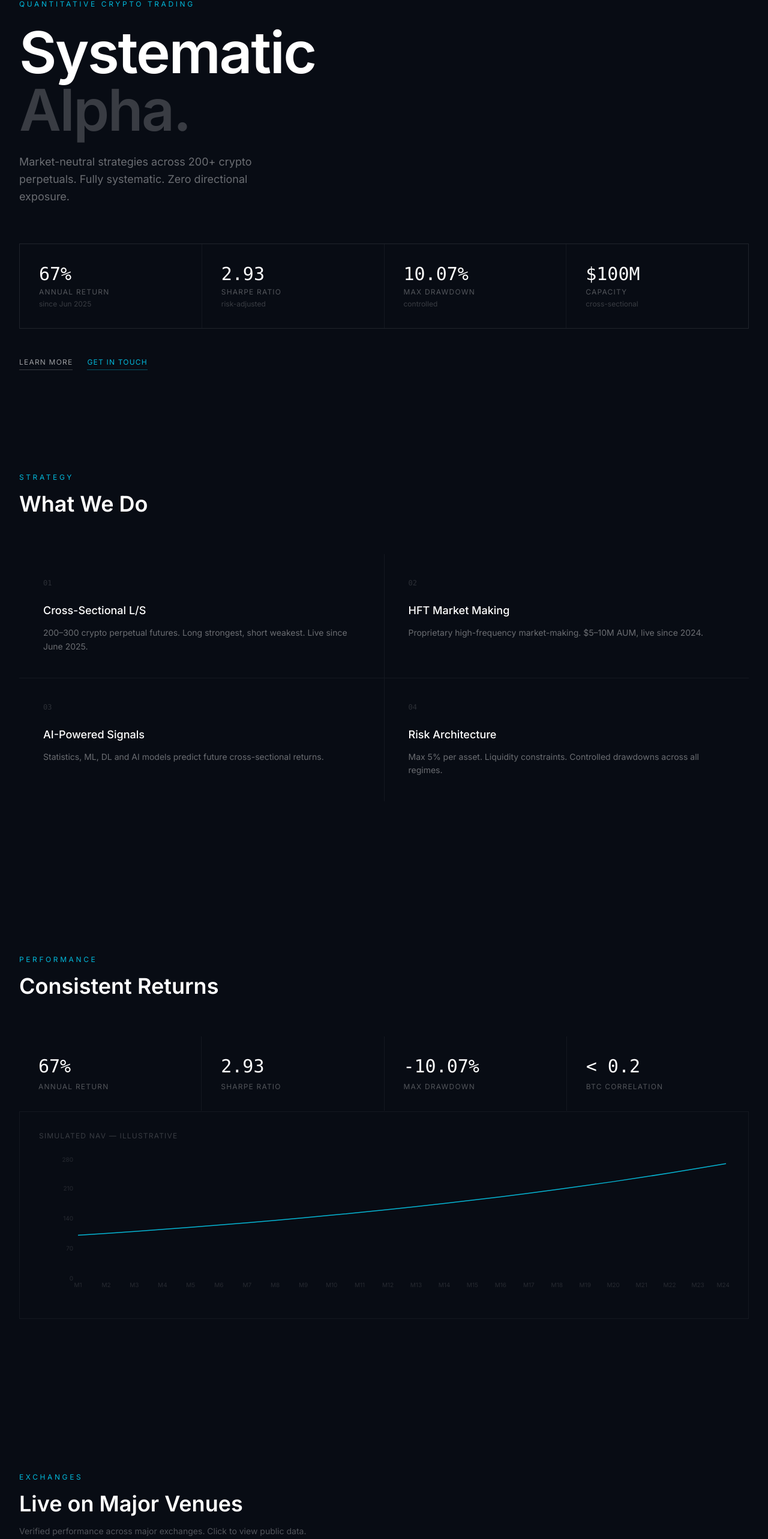
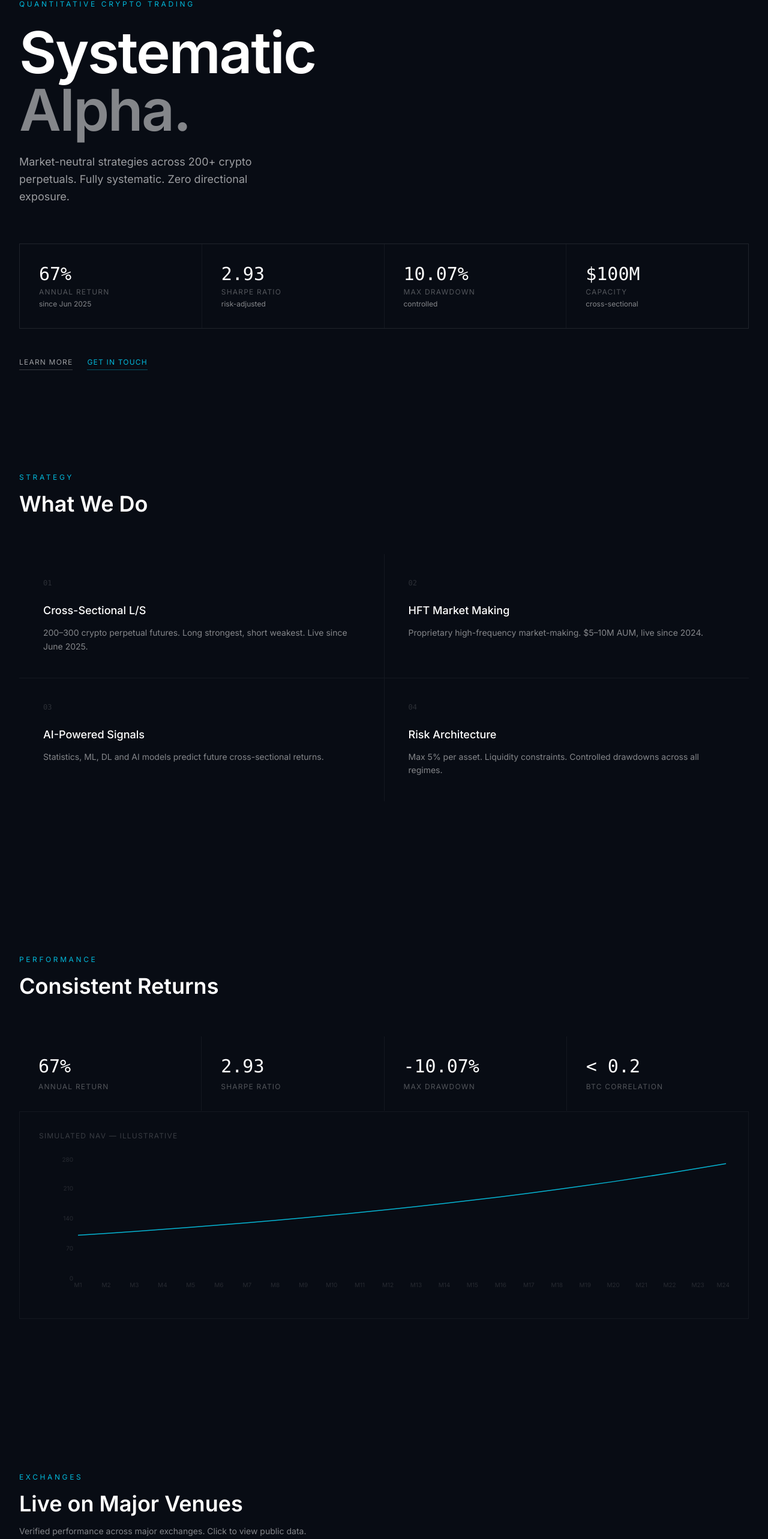
Before and after one commit to pkuyihangji/webset, a Next.js app: page / in a window 1280 px wide. Shown: the part 140-2706 px from the top of the page at 60% size. Built offline with nearby package versions, Linux system fonts and the light colour scheme.

Commit message:
fix: improve text contrast across all sections

```diff
--- a/components/ExchangePresence.tsx
+++ b/components/ExchangePresence.tsx
@@ -9,7 +9,7 @@ export default function ExchangePresence() {
     <section id="exchanges" className="py-32 px-8 max-w-7xl mx-auto">
       <p className="text-cyan-500 text-xs tracking-[0.3em] uppercase mb-4">Exchanges</p>
       <h2 className="text-4xl font-semibold text-white mb-4">Live on Major Venues</h2>
-      <p className="text-white/30 text-sm mb-16 max-w-lg">Verified performance across major exchanges. Click to view public data.</p>
+      <p className="text-white/50 text-sm mb-16 max-w-lg">Verified performance across major exchanges. Click to view public data.</p>
       <div className="grid md:grid-cols-3 gap-px bg-white/5">
         {exchanges.map((ex) => (
           <div key={ex.name} className="bg-[#080c14] p-10 hover:bg-white/[0.02] transition-colors">
--- a/components/Hero.tsx
+++ b/components/Hero.tsx
@@ -12,9 +12,9 @@ export default function Hero() {
         <p className="text-cyan-500 text-xs tracking-[0.3em] uppercase mb-6">Quantitative Crypto Trading</p>
         <h1 className="text-6xl md:text-8xl font-semibold text-white leading-none tracking-tight mb-6">
           Systematic<br />
-          <span className="text-white/20">Alpha.</span>
+          <span className="text-white/50">Alpha.</span>
         </h1>
-        <p className="text-white/40 text-lg max-w-md mb-16 leading-relaxed">
+        <p className="text-white/60 text-lg max-w-md mb-16 leading-relaxed">
           Market-neutral strategies across 200+ crypto perpetuals. Fully systematic. Zero directional exposure.
         </p>
       </div>
@@ -23,7 +23,7 @@ export default function Hero() {
           <div key={s.label} className="bg-[#080c14] px-8 py-8">
             <div className="font-mono text-3xl text-white mb-1">{s.value}</div>
             <div className="text-white/30 text-xs tracking-widest uppercase mb-1">{s.label}</div>
-            <div className="text-white/20 text-xs">{s.sub}</div>
+            <div className="text-white/50 text-xs">{s.sub}</div>
           </div>
         ))}
       </div>
--- a/components/Team.tsx
+++ b/components/Team.tsx
@@ -24,7 +24,7 @@ export default function Team() {
             </div>
             <h3 className="text-white font-medium text-lg mb-1">{m.name}</h3>
             <p className="text-cyan-500/60 text-xs tracking-widest uppercase mb-4">{m.role}</p>
-            <p className="text-white/30 text-sm leading-relaxed">{m.bio}</p>
+            <p className="text-white/50 text-sm leading-relaxed">{m.bio}</p>
           </div>
         ))}
       </div>
--- a/components/WhatWeDo.tsx
+++ b/components/WhatWeDo.tsx
@@ -15,7 +15,7 @@ export default function WhatWeDo() {
           <div key={item.label} className="bg-[#080c14] p-10 hover:bg-white/[0.02] transition-colors">
             <div className="text-white/15 font-mono text-xs mb-6">{item.label}</div>
             <h3 className="text-white font-medium text-lg mb-3">{item.title}</h3>
-            <p className="text-white/40 text-sm leading-relaxed">{item.desc}</p>
+            <p className="text-white/50 text-sm leading-relaxed">{item.desc}</p>
           </div>
         ))}
       </div>
```
Also changed, not shown: image.png (added).
